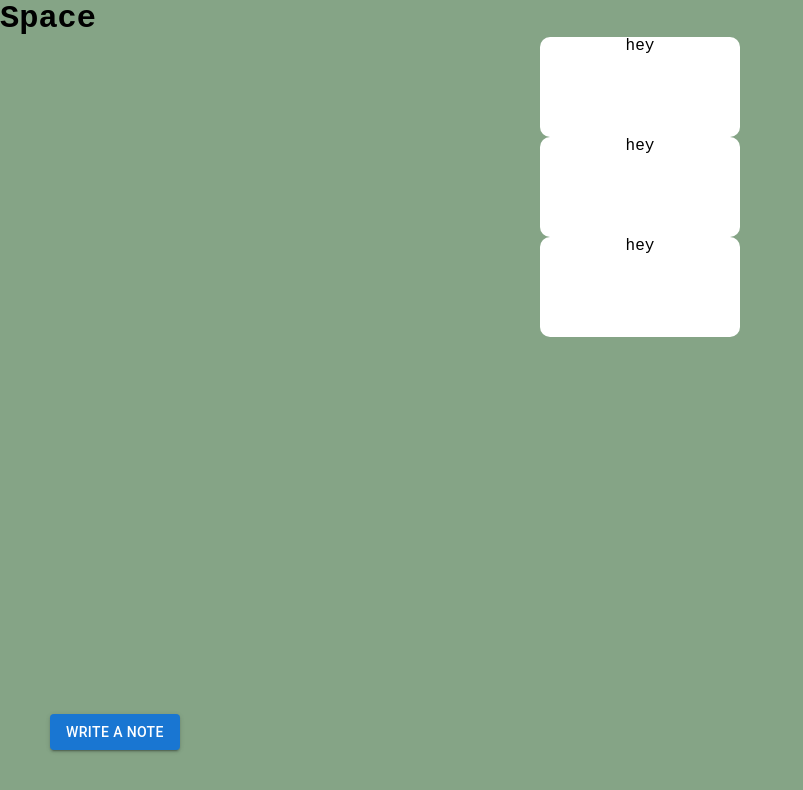
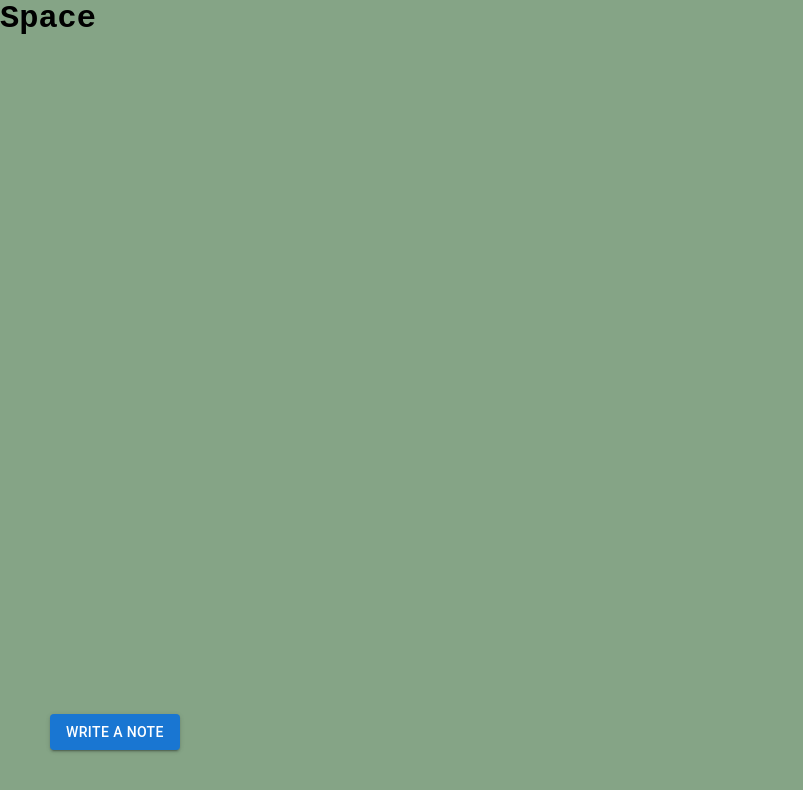
Before and after one commit to nguyenv119/treehouse, a React (Vite) app in the folder frontend/: page /space/1 in a window 1280 px wide. Shown: the top 790 px of the page, without its empty margins (0-803 px from the left). Built offline with nearby package versions, Linux system fonts and the light colour scheme.

Commit message:
update space

```diff
--- a/frontend/index.html
+++ b/frontend/index.html
@@ -5,6 +5,10 @@
 	<meta charset="UTF-8" />
 	<link rel="icon" type="image/svg+xml" href="/vite.svg" />
 	<meta name="viewport" content="width=device-width, initial-scale=1.0" />
+	<link rel="preconnect" href="https://fonts.googleapis.com">
+	<link rel="preconnect" href="https://fonts.gstatic.com" crossorigin>
+	<link href="https://fonts.googleapis.com/css2?family=Quicksand:wght@300;400;500;600;700&display=swap"
+		rel="stylesheet">
 	<title>SASE HACKATHON</title>
 </head>
 
--- a/frontend/src/index.css
+++ b/frontend/src/index.css
@@ -1,5 +1,11 @@
 :root {
  */
+}
+
+* {
+	padding: 0;
+	margin: 0;
+	text-decoration: none;
 }
 
 body {
@@ -9,3 +15,9 @@ body {
 ::-webkit-scrollbar {
 	display: none;
 }
+
+html {
+	font-family: QuickSand, sans-serif;
+	/* Firefox */
+	scrollbar-width: none;
+}
--- a/frontend/src/pages/FormDialog.tsx
+++ b/frontend/src/pages/FormDialog.tsx
@@ -8,7 +8,12 @@ import DialogContent from '@mui/material/DialogContent';
 import DialogTitle from '@mui/material/DialogTitle';
 
 import styles from './FormDialog.module.css';
-export default function FormDialog() {
+
+interface FormDialogProps {
+	handleSubmit: (event: React.FormEvent<HTMLFormElement>, topic: string, note: string) => void;
+}
+
+export default function FormDialog({ handleSubmit }: FormDialogProps) {
 	const [open, setOpen] = React.useState(false);
 	const [topic, setTopic] = React.useState('');
 	const [note, setNote] = React.useState('');
@@ -21,6 +26,11 @@ export default function FormDialog() {
 	const handleClose = () => {
 		setOpen(false);
 	};
+
+	const handleSubmitForm = (event) => {
+		setOpen(false);
+		handleSubmit(event, topic, note);
+	}
 
 	return (
 		<div className={styles.container}>
@@ -40,6 +50,10 @@ export default function FormDialog() {
 						label="Topic (optional)"
 						fullWidth
 						variant="standard"
+						value={topic}
+						onChange={(event: React.ChangeEvent<HTMLInputElement>) => {
+							setTopic(event.target.value);
+						}}
 					/>
 					{/* <DialogContentText>
 
@@ -53,11 +67,15 @@ export default function FormDialog() {
 						id="filled-multiline-static"
 						multiline
 						rows={2}
+						value={note}
+						onChange={(event: React.ChangeEvent<HTMLInputElement>) => {
+							setNote(event.target.value);
+						}}
 					/>
 				</DialogContent>
 				<DialogActions>
 					<Button onClick={handleClose}>Cancel</Button>
-					<Button onClick={handleClose}>Post</Button>
+					<Button onClick={handleSubmitForm}>Post</Button>
 				</DialogActions>
 			</Dialog>
 		</div>
--- a/frontend/src/pages/space.module.css
+++ b/frontend/src/pages/space.module.css
@@ -11,3 +11,11 @@
 	border-radius: 10px;
 	text-align: center;
 }
+
+.topic{
+
+}
+
+.note{
+
+}
--- a/frontend/src/pages/space.tsx
+++ b/frontend/src/pages/space.tsx
@@ -1,30 +1,62 @@
 import styles from './space.module.css';
 import Draggable from 'react-draggable';
 import FormDialog from './FormDialog';
+import { useState } from 'react';
 
 export default function Space() {
+
+	interface Note {
+		topic: string;
+		note: string;
+		id: string;
+	}
+
+	const [notes, setNotes] = useState<Array<Note>>([]);
+
+	// const cards = [
+	// 	{
+	// 		topic: 'hello',
+	// 		note: 'world',
+	// 		id: crypto.randomUUID()
+	// 	},
+	// 	{
+	// 		topic: 'hello',
+	// 		note: 'world',
+	// 		id: crypto.randomUUID()
+	// 	},
+	// 	{
+	// 		topic: 'hello',
+	// 		note: 'world',
+	// 		id: crypto.randomUUID()
+	// 	}
+	// ];
+
+	function handleSubmit(event: React.FormEvent<HTMLFormElement>, topic: string, note: string) {
+		event.preventDefault();
+		setNotes([...notes, {
+			topic: topic,
+			note: note,
+			id: crypto.randomUUID()
+		}]);
+	}
+
 	return (
 		<>
 
 			<div>
 				<h1>Space</h1>
-				<Draggable >
-					<div className={styles.notes}>
-						hey
-					</div>
-				</Draggable >
-				<Draggable >
-					<div className={styles.notes}>
-						hey
-					</div>
-				</Draggable >
-				<Draggable >
-					<div className={styles.notes}>
-						hey
-					</div>
-				</Draggable >
+				{
+					notes.map((card) => (
+						<Draggable key={card.id}>
+							<div className={styles.notes}>
+								<p>{card.topic}</p>
+								<p>{card.note}</p>
+							</div>
+						</Draggable >
+					))
+				}
 			</div >
-			<FormDialog />
+			<FormDialog handleSubmit={handleSubmit} />
 		</>
 	)
 }
```
